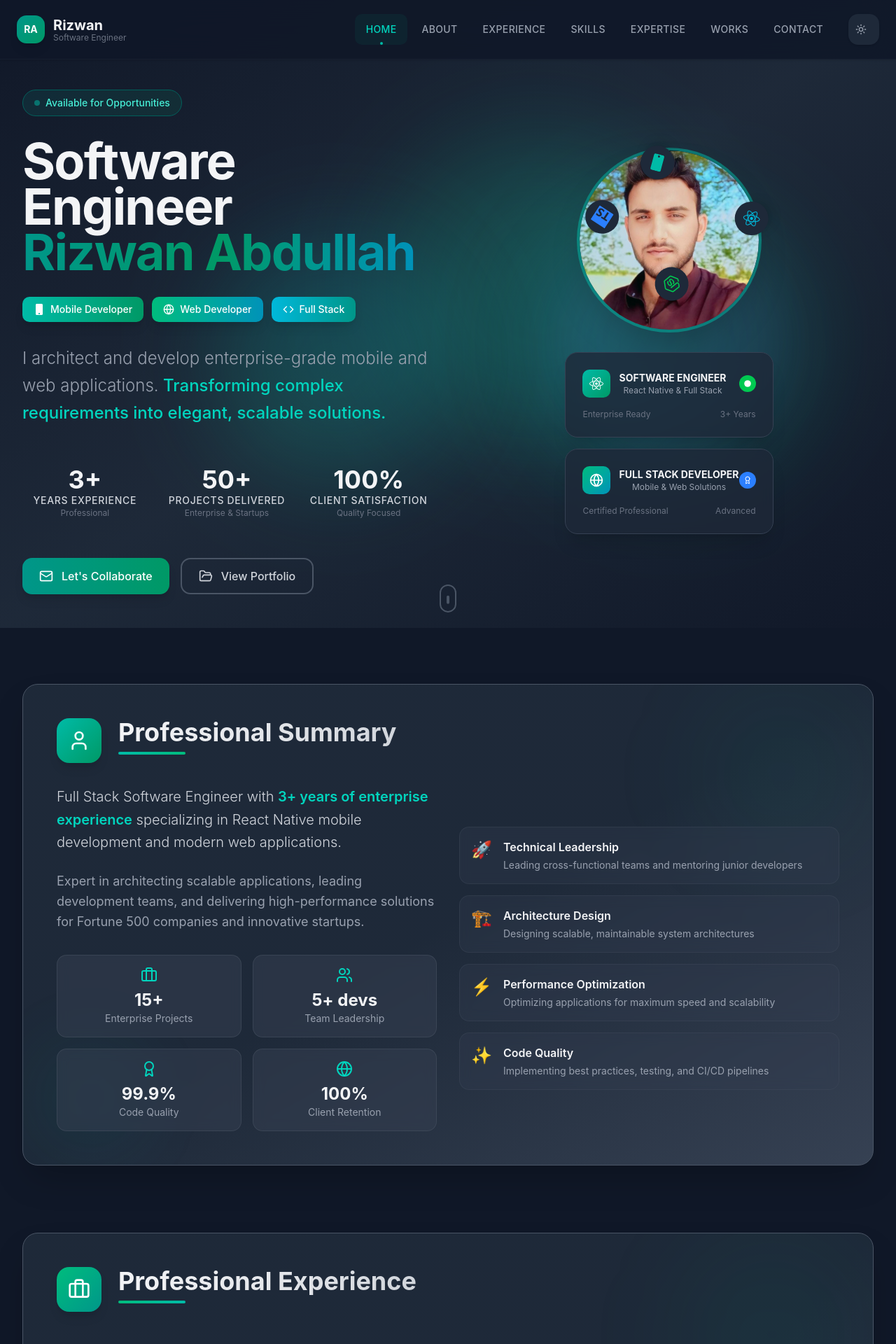
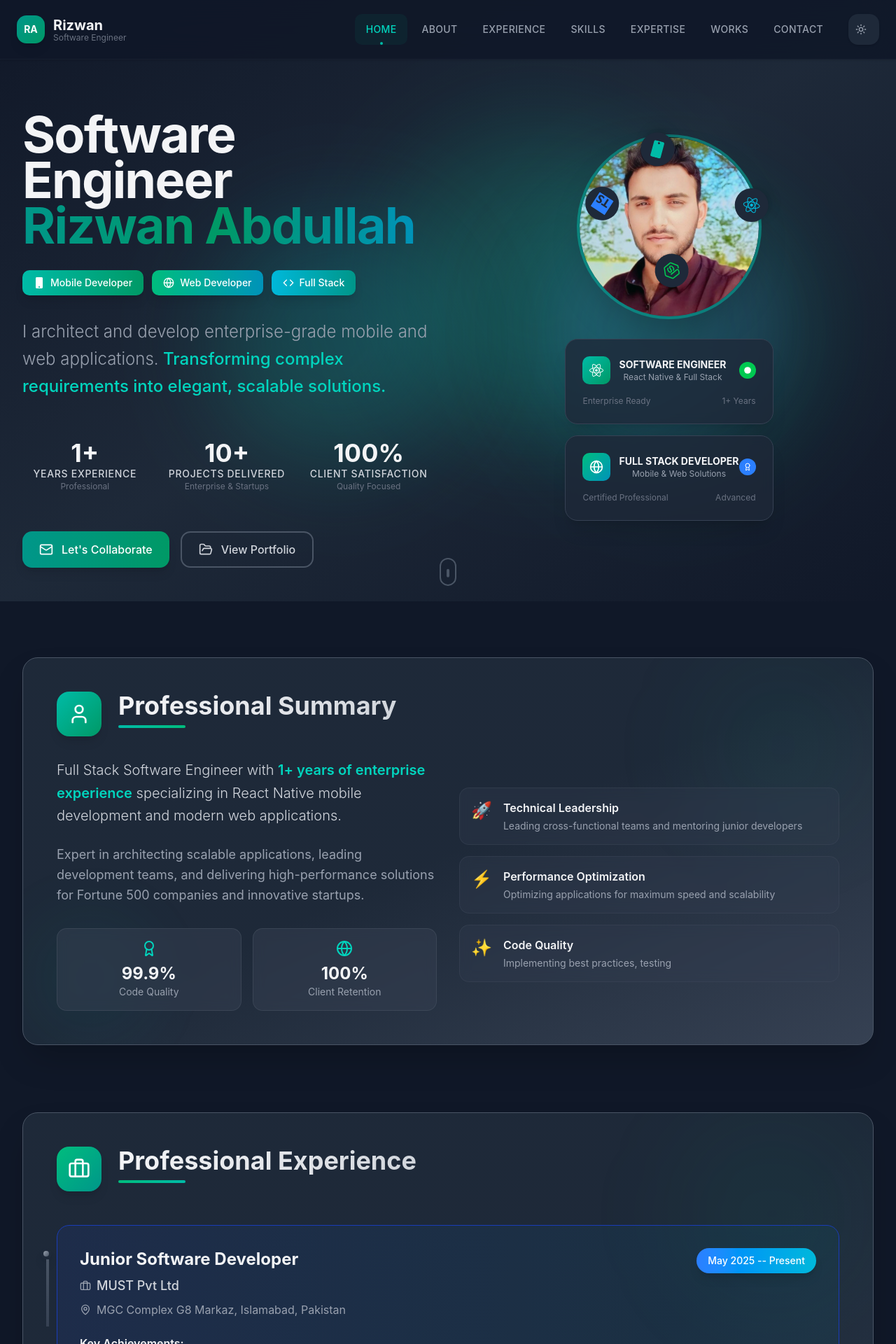
Before and after one commit to rizwanabdullah11/rizwan-podrtfolio, a Next.js app: page / in a window 1280 px wide. Shown: the top 1920 px of the page at 70% size. Built offline with nearby package versions, Linux system fonts and the light colour scheme.

Commit message:
here I fixed a update things

```diff
--- a/package.json
+++ b/package.json
@@ -3,7 +3,7 @@
   "version": "0.1.0",
   "private": true,
   "scripts": {
-    "dev": "next dev",
+    "dev": "next dev --webpack",
     "build": "next build",
     "start": "next start",
     "lint": "eslint"
--- a/src/components/Experience/Experience.tsx
+++ b/src/components/Experience/Experience.tsx
@@ -56,7 +56,7 @@ export default function Experience() {
           <div className="space-y-8">
             {[
               {
-                title: "Senior Software Developer",
+                title: "Junior Software Developer",
                 company: "MUST Pvt Ltd",
                 location: "MGC Complex G8 Markaz, Islamabad, Pakistan",
                 period: "May 2025 -- Present",
@@ -65,9 +65,8 @@ export default function Experience() {
                 borderColor: "border-blue-200 dark:border-blue-800",
                 achievements: [
                   "Leading development of enterprise-grade React Native applications",
-                  "Architecting scalable backend solutions with Node.js and PostgreSQL",
-                  "Mentoring junior developers and establishing coding standards",
-                  "Implementing CI/CD pipelines and automated testing frameworks"
+                  "Architecting scalable Frontend solutions with Next.js",
+                  "Mentoring junior developers and establishing coding standards"
                 ]
               },
               {
--- a/src/components/Hero/Hero.tsx
+++ b/src/components/Hero/Hero.tsx
@@ -85,13 +85,6 @@ export default function Hero() {
               animate={{ opacity: 1, y: 0 }}
               transition={{ delay: 0.3, duration: 0.6 }}
             >
-              <Badge
-                variant="outline"
-                className="inline-flex items-center gap-2 px-4 py-2 bg-gradient-to-r from-teal-500/10 to-emerald-500/10 border-teal-200 dark:border-teal-800 text-teal-700 dark:text-teal-300"
-              >
-                <div className="w-2 h-2 bg-teal-500 rounded-full animate-pulse"></div>
-                <span className="text-sm font-medium">Available for Opportunities</span>
-              </Badge>
             </motion.div>
 
             {/* Greeting */}
@@ -154,8 +147,8 @@ export default function Hero() {
               transition={{ delay: 0.8, duration: 0.6 }}
             >
               {[
-                { number: '3+', label: 'Years Experience', sublabel: 'Professional' },
-                { number: '50+', label: 'Projects Delivered', sublabel: 'Enterprise & Startups' },
+                { number: '1+', label: 'Years Experience', sublabel: 'Professional' },
+                { number: '10+', label: 'Projects Delivered', sublabel: 'Enterprise & Startups' },
                 { number: '100%', label: 'Client Satisfaction', sublabel: 'Quality Focused' }
               ].map((stat, index) => (
                 <motion.div
@@ -336,7 +329,7 @@ export default function Hero() {
                   </div>
                   <div className="flex justify-between text-xs text-gray-500 dark:text-gray-500">
                     <span>Enterprise Ready</span>
-                    <span>3+ Years</span>
+                    <span>1+ Years</span>
                   </div>
                 </motion.div>
 
--- a/src/components/Skills/Skills.tsx
+++ b/src/components/Skills/Skills.tsx
@@ -88,9 +88,9 @@ export default function Skills() {
                 {[
                   { name: 'JavaScript', icon: SiJavascript, level: 95, color: 'from-yellow-500 to-orange-500' },
                   { name: 'TypeScript', icon: SiTypescript, level: 90, color: 'from-blue-500 to-blue-600' },
-                  { name: 'Python', icon: SiPython, level: 85, color: 'from-green-500 to-blue-500' },
-                  { name: 'C++', icon: SiCplusplus, level: 80, color: 'from-blue-600 to-purple-600' },
-                  { name: 'Dart', icon: SiDart, level: 75, color: 'from-blue-400 to-cyan-500' }
+                  // { name: 'Python', icon: SiPython, level: 85, color: 'from-green-500 to-blue-500' },
+                  // { name: 'C++', icon: SiCplusplus, level: 80, color: 'from-blue-600 to-purple-600' },
+                  // { name: 'Dart', icon: SiDart, level: 75, color: 'from-blue-400 to-cyan-500' }
                 ].map((skill, index) => (
                   <motion.div
                     key={skill.name}
--- a/src/components/Summary/Summary.tsx
+++ b/src/components/Summary/Summary.tsx
@@ -53,7 +53,7 @@ export default function Summary() {
           >
             <div className="space-y-6">
               <p className="text-xl text-gray-700 dark:text-gray-300 leading-relaxed font-light">
-                Full Stack Software Engineer with <span className="font-semibold text-teal-600 dark:text-teal-400">3+ years of enterprise experience</span> specializing in React Native mobile development and modern web applications.
+                Full Stack Software Engineer with <span className="font-semibold text-teal-600 dark:text-teal-400">1+ years of enterprise experience</span> specializing in React Native mobile development and modern web applications.
               </p>
               <p className="text-lg text-gray-600 dark:text-gray-400 leading-relaxed">
                 Expert in architecting scalable applications, leading development teams, and delivering high-performance solutions for Fortune 500 companies and innovative startups.
@@ -62,8 +62,6 @@ export default function Summary() {
               {/* Key Highlights */}
               <div className="grid grid-cols-2 gap-4 mt-8">
                 {[
-                  { label: 'Enterprise Projects', value: '15+', icon: Briefcase },
-                  { label: 'Team Leadership', value: '5+ devs', icon: Users },
                   { label: 'Code Quality', value: '99.9%', icon: Award },
                   { label: 'Client Retention', value: '100%', icon: Globe }
                 ].map((stat, index) => (
@@ -87,9 +85,9 @@ export default function Summary() {
             <div className="space-y-4">
               {[
                 { title: 'Technical Leadership', desc: 'Leading cross-functional teams and mentoring junior developers', icon: '🚀' },
-                { title: 'Architecture Design', desc: 'Designing scalable, maintainable system architectures', icon: '🏗️' },
+                // { title: 'Architecture Design', desc: 'Designing scalable, maintainable system architectures', icon: '🏗️' },
                 { title: 'Performance Optimization', desc: 'Optimizing applications for maximum speed and scalability', icon: '⚡' },
-                { title: 'Code Quality', desc: 'Implementing best practices, testing, and CI/CD pipelines', icon: '✨' }
+                { title: 'Code Quality', desc: 'Implementing best practices, testing', icon: '✨' }
               ].map((attr, index) => (
                 <motion.div
                   key={attr.title}
--- a/src/data/experience.ts
+++ b/src/data/experience.ts
@@ -2,7 +2,7 @@ import { Experience } from './types';
 
 export const experiences: Experience[] = [
   {
-    title: "Senior Software Developer",
+    title: "JUnior Software Developer",
     company: "MUST Pvt Ltd",
     location: "MGC Complex G8 Markaz, Islamabad, Pakistan",
     period: "May 2025 -- Present",
--- a/src/data/skills.ts
+++ b/src/data/skills.ts
@@ -36,27 +36,6 @@ export const skills: Skill[] = [
     icon: <SiTypescript className="w-6 h-6" />,
     level: 90,
     color: 'from-blue-500 to-blue-600',
-    category: 'languages'
-  },
-  {
-    name: 'Python',
-    icon: <SiPython className="w-6 h-6" />,
-    level: 85,
-    color: 'from-green-500 to-blue-500',
-    category: 'languages'
-  },
-  {
-    name: 'C++',
-    icon: <SiCplusplus className="w-6 h-6" />,
-    level: 80,
-    color: 'from-blue-600 to-purple-600',
-    category: 'languages'
-  },
-  {
-    name: 'Dart',
-    icon: <SiDart className="w-6 h-6" />,
-    level: 75,
-    color: 'from-blue-400 to-cyan-500',
     category: 'languages'
   },
 
```
